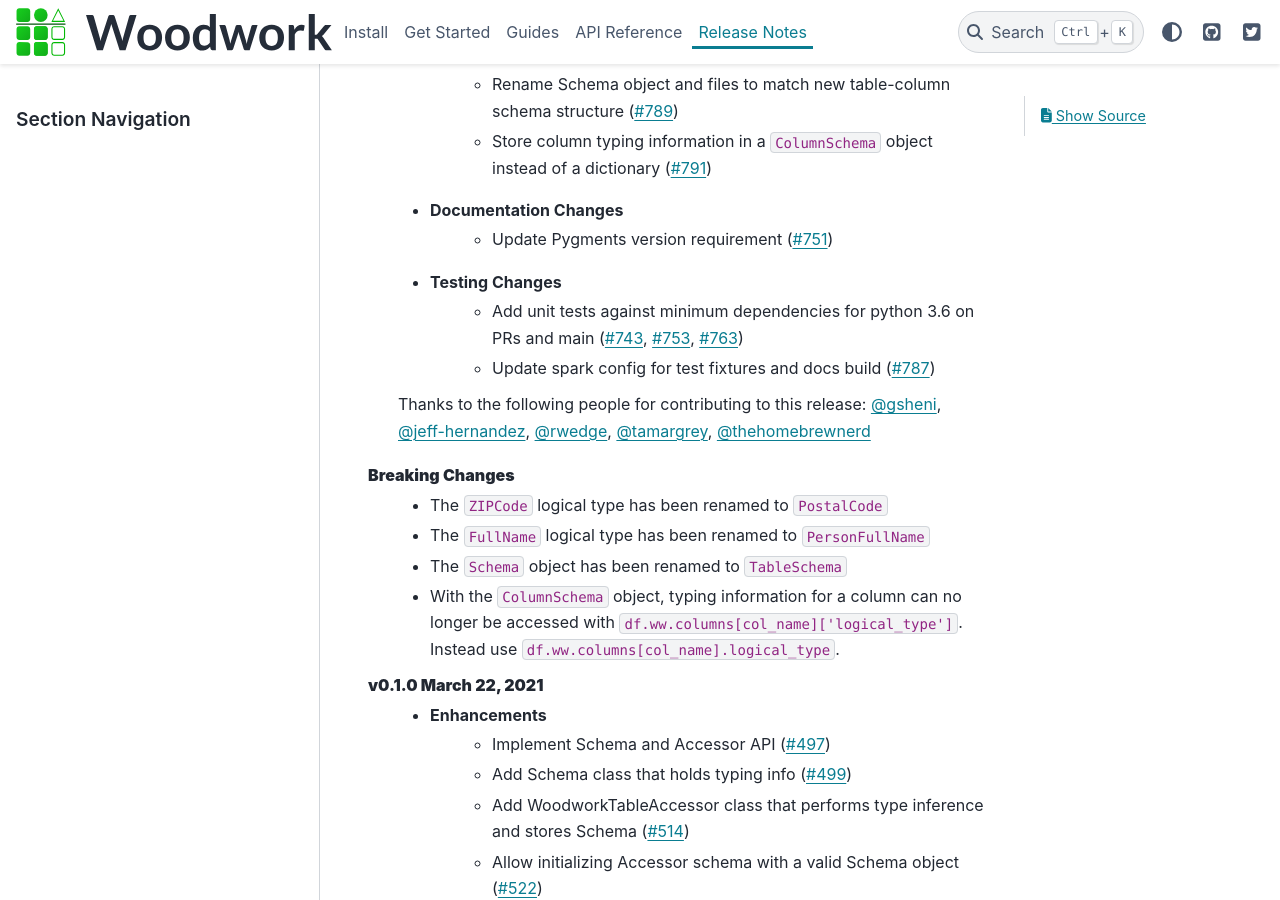
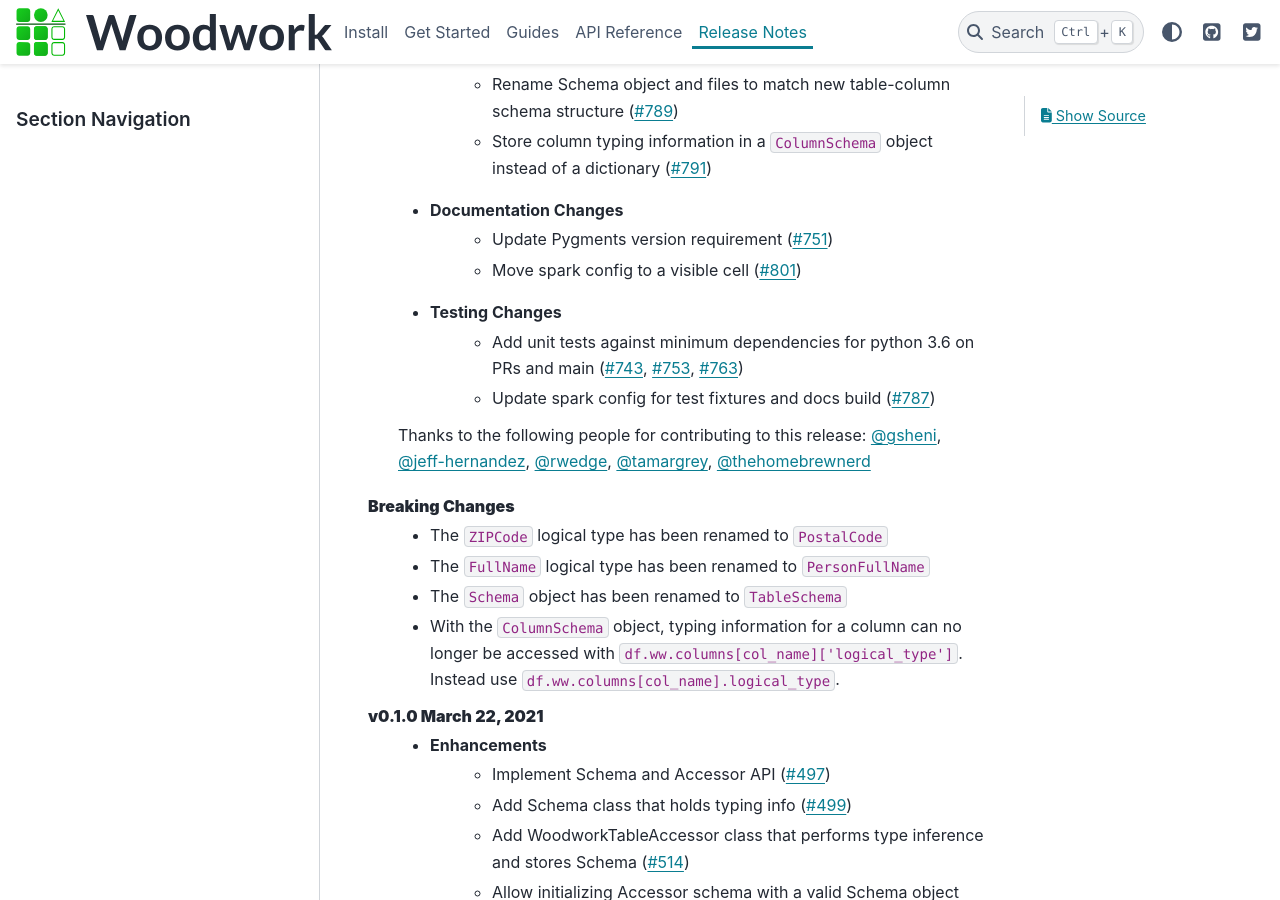
Before and after one commit to alteryx/woodwork, a Sphinx documentation site: the page built from docs/source/release_notes.rst, in a window 1280 px wide and 900 px high, scrolled down 901 px. Built offline with Sphinx 7.4.7 and the PyData theme 0.15.4, drawn with Linux system fonts in a browser that asks for light colours; comment, search, counter and statistics services are not loaded.

Commit message:
Add release note

```diff
--- a/docs/source/release_notes.rst
+++ b/docs/source/release_notes.rst
@@ -26,6 +26,7 @@ Release Notes
         * Store column typing information in a ``ColumnSchema`` object instead of a dictionary (:pr:`791`)
     * Documentation Changes
         * Update Pygments version requirement (:pr:`751`)
+        * Move spark config to a visible cell (:pr:`801`)
     * Testing Changes
         * Add unit tests against minimum dependencies for python 3.6 on PRs and main (:pr:`743`, :pr:`753`, :pr:`763`)
         * Update spark config for test fixtures and docs build (:pr:`787`)
```
